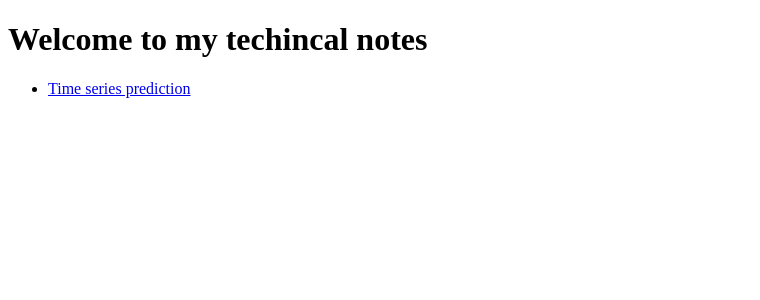
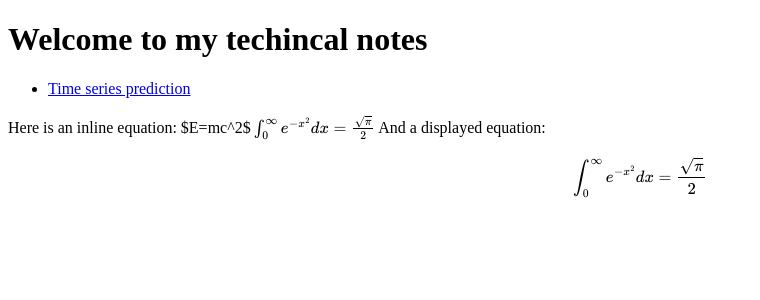
Before and after one commit to zixs0423/tech_note, a Jekyll site: the page built from docs/index.md, in a window 1280 px wide. Shown: the top 300 px of the page, without its empty margins (0-760 px from the left). Built offline with Jekyll 4.4.1, drawn with Linux system fonts in a browser that asks for light colours; our own code applies the rules of GitHub Pages for plain Markdown files; part of the change alters nothing that is shown.

Commit message:
Update configuration and layout for improved math rendering and document structure

```diff
--- a/docs/_config.yml
+++ b/docs/_config.yml
@@ -1,15 +1,5 @@
-title: My Notes
-description: A collection of notes with math formulas
-
-theme: jekyll-theme-cayman
-
+title: My Math GitHub Pages
 markdown: kramdown
 kramdown:
+  input: GFM
   math_engine: mathjax
-  math_engine_opts:
-    inline_math_delimiters: [['$', '$'], ['\\(', '\\)']]
-    display_math_delimiters: [['$$', '$$'], ['\\[', '\\]']]
-
-# GitHub Pages publish from /docs
-include:
-  - docs
--- a/docs/_layouts/default.html
+++ b/docs/_layouts/default.html
@@ -3,14 +3,13 @@
 <head>
   <meta charset="UTF-8">
   <title>{{ page.title }}</title>
-  <link rel="stylesheet" href="/docs/assets/style.css">
-  <!-- Load MathJax globally -->
-  <script src="https://polyfill.io/v3/polyfill.min.js?features=es6"></script>
-  <script id="MathJax-script" async
-          src="https://cdn.jsdelivr.net/npm/mathjax@3/es5/tex-mml-chtml.js"></script>
+  <!-- Load MathJax -->
+  <script type="text/javascript" async
+    src="https://cdnjs.cloudflare.com/ajax/libs/mathjax/3.2.2/es5/tex-mml-chtml.js">
+  </script>
 </head>
 <body>
-  <div class="container">
+  <div class="content">
     {{ content }}
   </div>
 </body>
--- a/docs/index.md
+++ b/docs/index.md
@@ -5,3 +5,13 @@ title: Zixs' Tech Note
 
 # Welcome to my techincal notes
 - [Time series prediction](./notes/time_series_prediction.md)
+
+Here is an inline equation: $E=mc^2$
+$$
+\int_0^\infty e^{-x^2} dx = \frac{\sqrt{\pi}}{2}
+$$
+And a displayed equation:
+
+$$
+\int_0^\infty e^{-x^2} dx = \frac{\sqrt{\pi}}{2}
+$$
```
